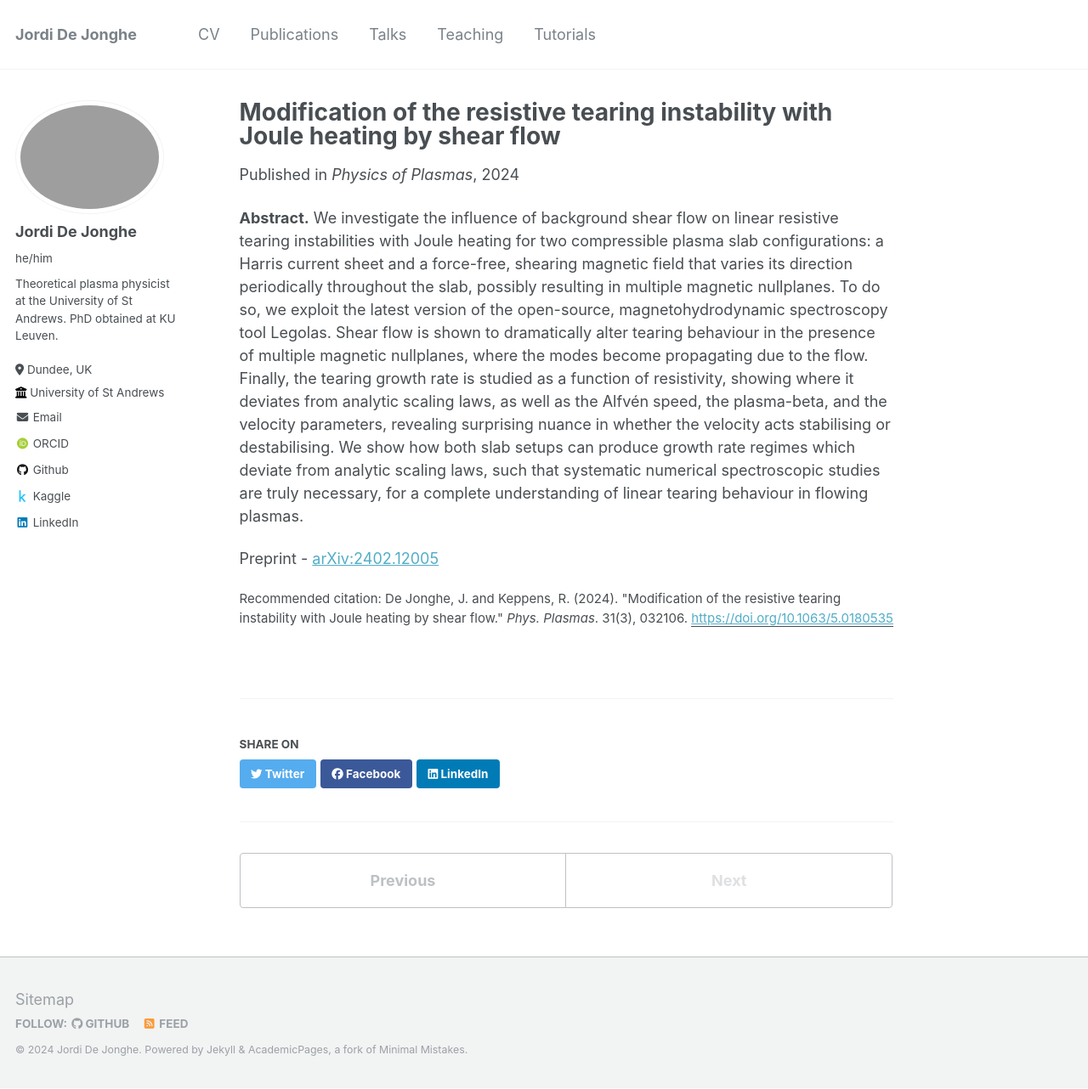
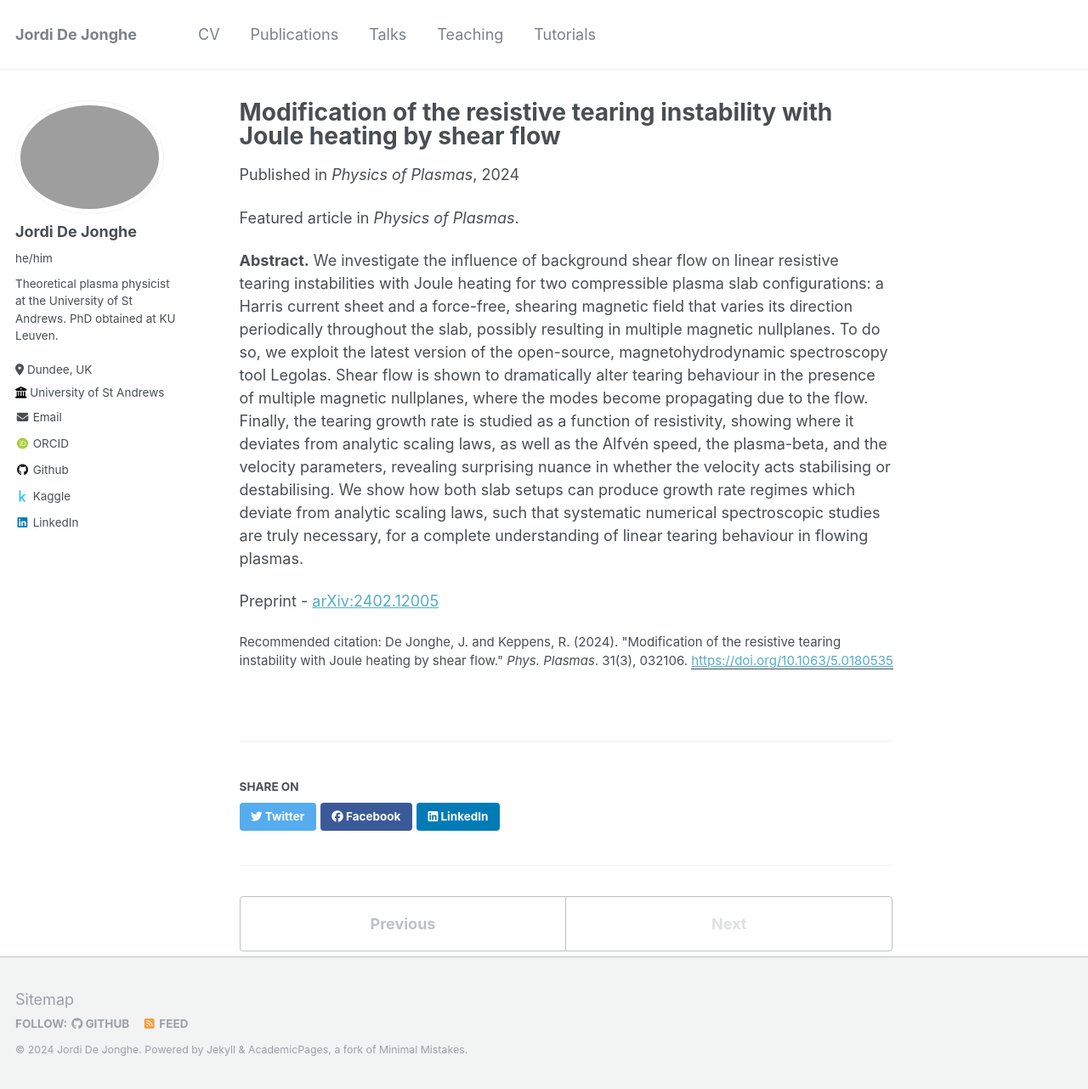
Before and after one commit to jordidj/jordidj.github.io, a Jekyll site: the page built from _publications/2024-03-tearing.md, in a window 1280 px wide and 1282 px high. Shown: the whole window at 85% size. Built offline with Jekyll 4.4.1, drawn with Linux system fonts in a browser that asks for light colours; some web fonts are replaced.

Commit message:
featured

```diff
--- a/_publications/2024-03-tearing.md
+++ b/_publications/2024-03-tearing.md
@@ -9,6 +9,8 @@ paperurl: 'https://doi.org/10.1063/5.0180535'
 citation: 'De Jonghe, J. and Keppens, R. (2024). &quot;Modification of the resistive tearing instability with Joule heating by shear flow.&quot; <i>Phys. Plasmas</i>. 31(3), 032106.'
 ---
 
+Featured article in _Physics of Plasmas_.
+
 __Abstract.__ We investigate the influence of background shear flow on linear resistive tearing instabilities with Joule heating for two compressible plasma slab configurations: a Harris current sheet and a force-free, shearing magnetic field that varies its direction periodically throughout the slab, possibly resulting in multiple magnetic nullplanes. To do so, we exploit the latest version of the open-source, magnetohydrodynamic spectroscopy tool Legolas. Shear flow is shown to dramatically alter tearing behaviour in the presence of multiple magnetic nullplanes, where the modes become propagating due to the flow. Finally, the tearing growth rate is studied as a function of resistivity, showing where it deviates from analytic scaling laws, as well as the Alfvén speed, the plasma-beta, and the velocity parameters, revealing surprising nuance in whether the velocity acts stabilising or destabilising. We show how both slab setups can produce growth rate regimes which deviate from analytic scaling laws, such that systematic numerical spectroscopic studies are truly necessary, for a complete understanding of linear tearing behaviour in flowing plasmas.
 
 Preprint - [arXiv:2402.12005](https://arxiv.org/abs/2402.12005)
```
